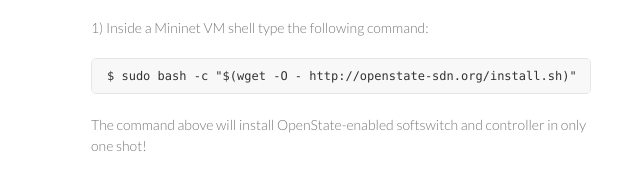
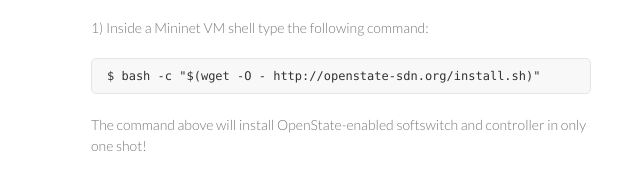
Before and after one commit to OpenState-SDN/openstate-sdn.github.io, a plain HTML site: page index.html in a window 1280 px wide. Shown: the part 626-799 px from the top of the page, 479-1101 px from the left. Drawn offline with nearby package versions, Linux system fonts and the light colour scheme.

Commit message:
Updated index.html

```diff
--- a/index.html
+++ b/index.html
@@ -54,7 +54,7 @@
 
 <p>1) Inside a Mininet VM shell type the following command:</p>
 
-<pre><code>$ sudo bash -c "$(wget -O - http://openstate-sdn.org/install.sh)"
+<pre><code>$ bash -c "$(wget -O - http://openstate-sdn.org/install.sh)"
 </code></pre>
 
 <p>The command above will install OpenState-enabled softswitch and controller in only one shot!</p>
```
